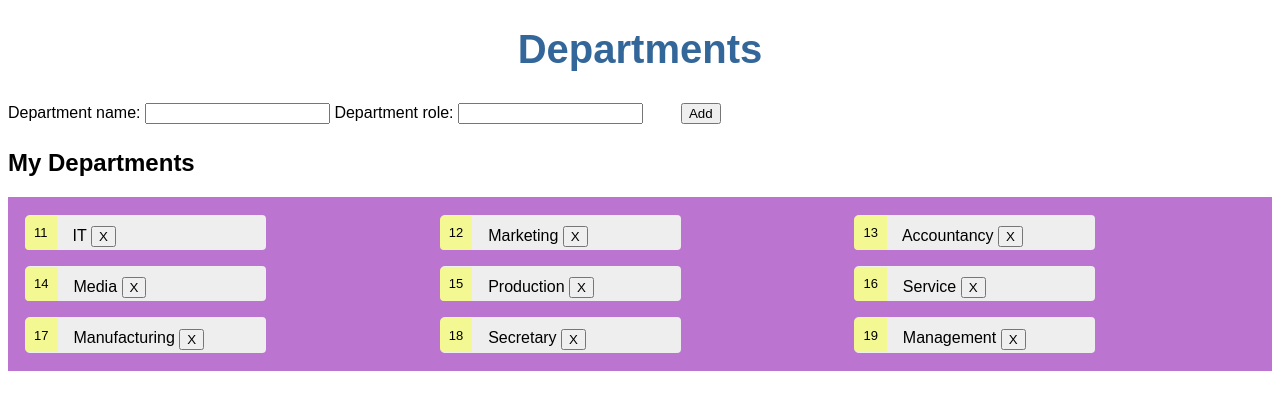
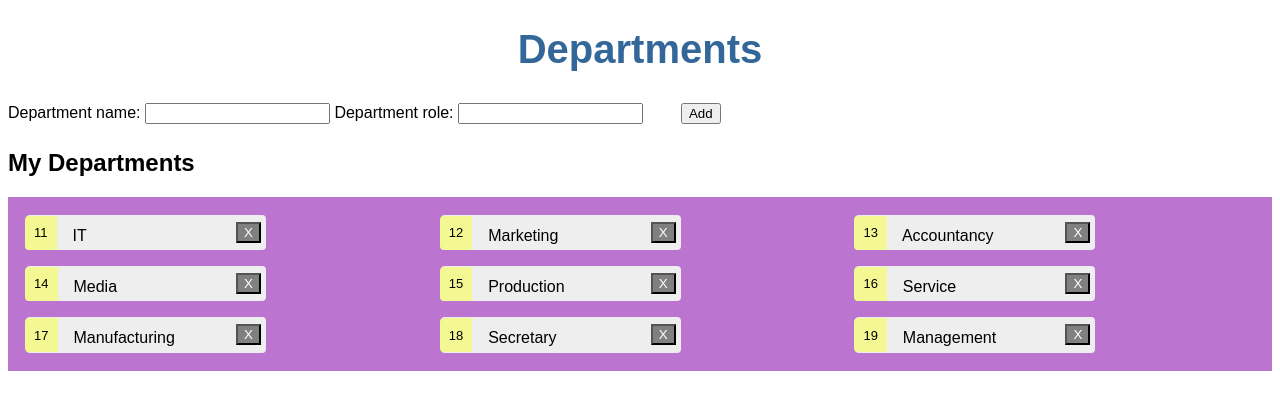
Before and after one commit to ivangermanov/angular_project, an Angular app: page / in a window 1280 px wide. Shown: the top 410 px of the page. Built offline with nearby package versions, Linux system fonts and the light colour scheme.

Commit message:
week 3 done

```diff
--- a/src/app/departments/departments.component.css
+++ b/src/app/departments/departments.component.css
@@ -31,7 +31,7 @@
     color: white;
     margin-top: 2px;
     margin-right: 5px;
-    position: relative;
+
   }
  li.selected:hover.departments {
     background-color: #BBD8DC !important;
--- a/src/app/departments/departments.component.html
+++ b/src/app/departments/departments.component.html
@@ -33,7 +33,7 @@
    [class.selected]="department === selectedDepartment"
    (click)="onSelect(department)">
     <span class="grid-item">{{department.id}} </span> {{department.name}}
-    <button class="deleteDepartments" type="button" (click)="delete(department)">X</button>
+    <button class="buttondeleteDepartments" type="button" (click)="delete(department)">X</button>
 
     </li>
 
--- a/src/app/departments/departments.component.ts
+++ b/src/app/departments/departments.component.ts
@@ -35,10 +35,12 @@ add(name: string, role: string) {
     id = 1;
   }
   DEPARTMENTS.push(new Department(id, name, role));
+  console.log(DEPARTMENTS.length);
 }
 
 delete(dep: Department) {
-  this.departments = this.departments.filter(department => department !== dep );
+
+    this.departments.splice(this.departments.indexOf(dep),1);
 
 }
 }
```
